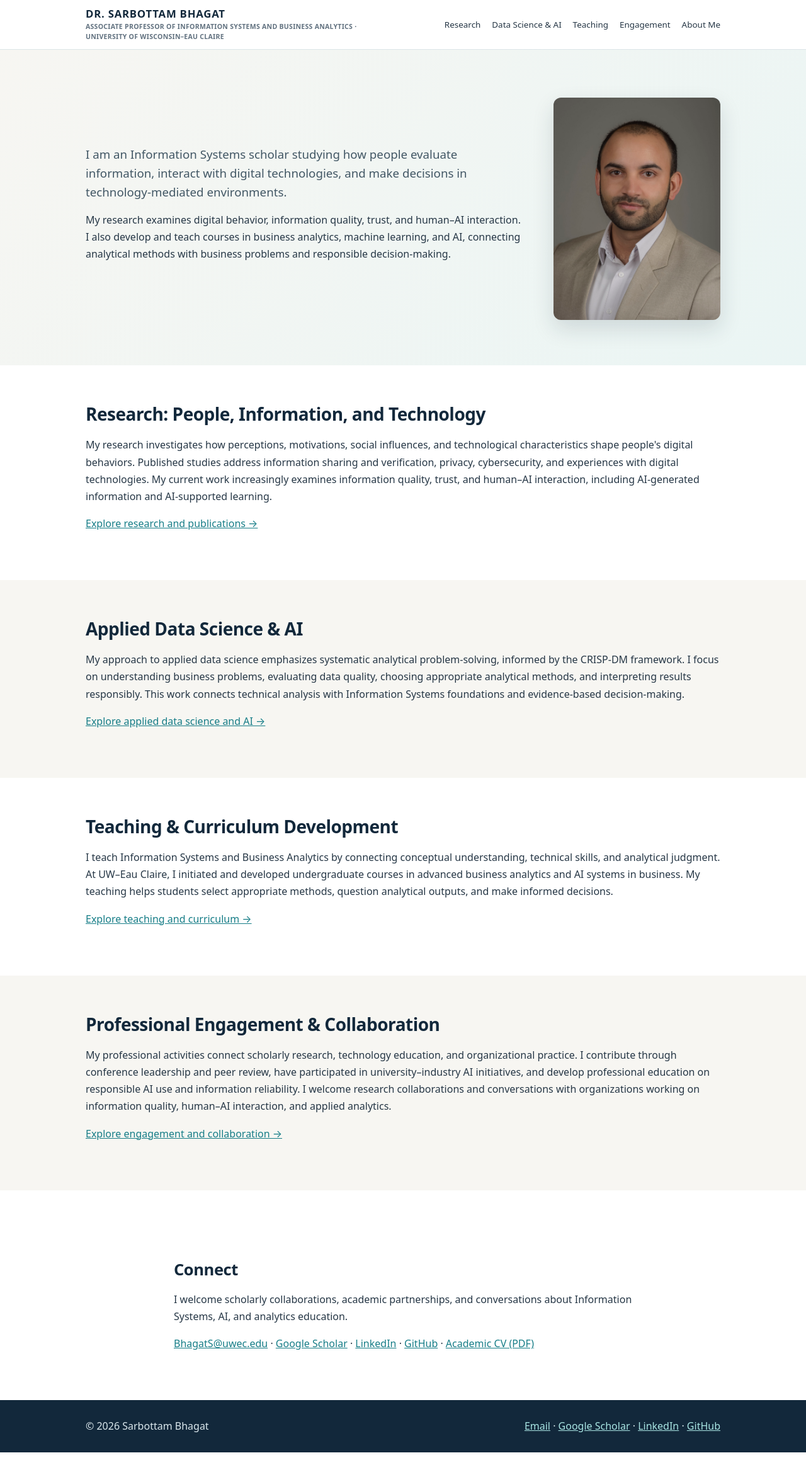
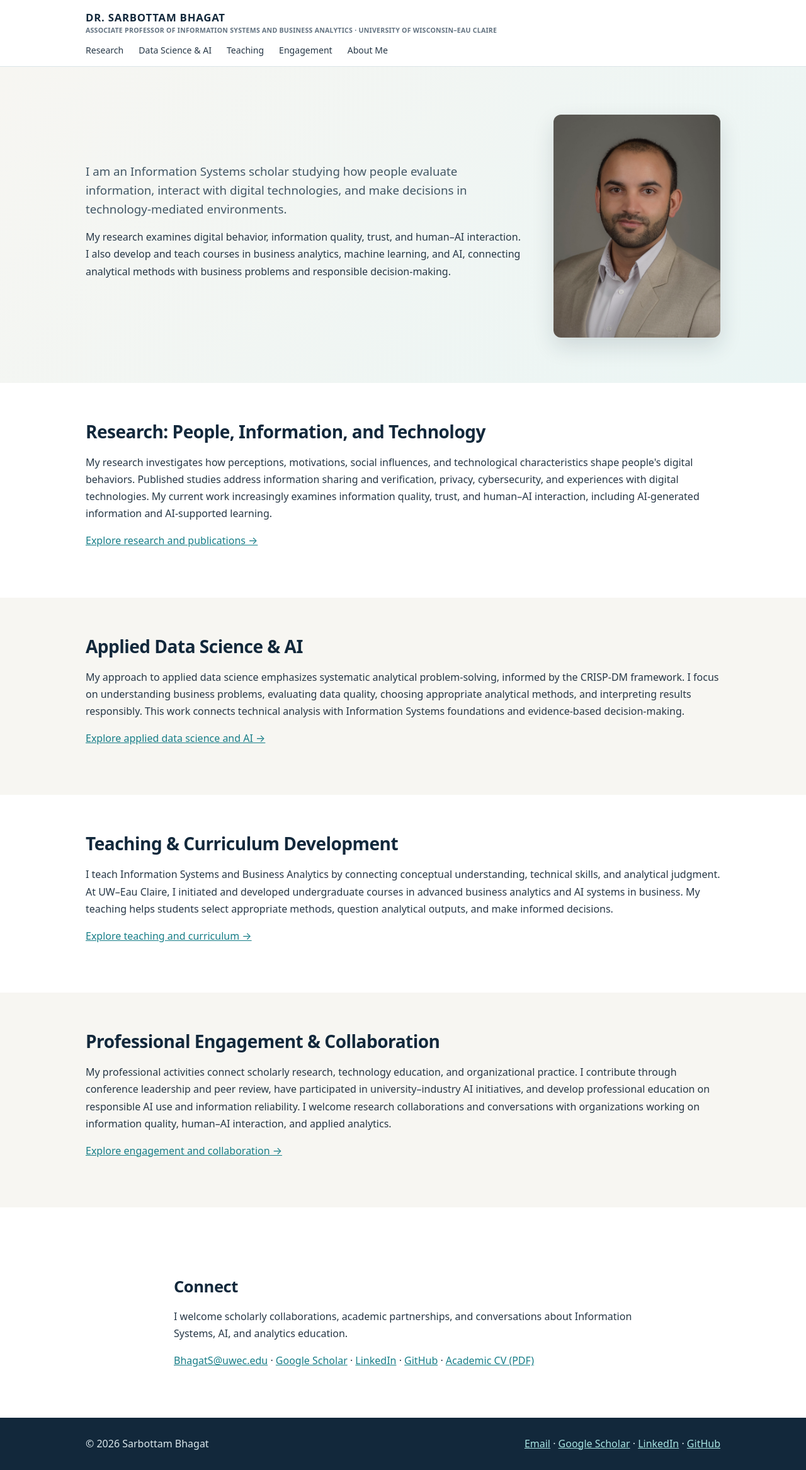
Before and after one commit to sarbottambhagat/sarbottambhagat.github.io, a Jekyll site: the page built from index.md, in a window 1280 px wide. Shown: the whole page at 63% size. Built offline with Jekyll 4.4.1, drawn with Linux system fonts in a browser that asks for light colours; before the commit the page ends 2306 px from its top, so only the background shows below that.

Commit message:
Prevent orphaned navigation links with stable full-width header rows

```diff
--- a/assets/css/style.css
+++ b/assets/css/style.css
@@ -82,3 +82,16 @@ p{margin:0 0 16px}
 .content>h2{font-size:clamp(1.4rem,2.2vw,1.6rem)}
 .content>h3{font-size:1.13rem}
 .content>.lead{font-size:1.08rem}
+
+/* Stable shared header: keep the entire navigation together on its own row.
+   The 1060px content container cannot reliably fit the long academic identity
+   alongside five links, even on a wide viewport. */
+.site-header .nav{display:flex;flex-direction:column;align-items:stretch;justify-content:center;gap:13px;padding-top:17px;padding-bottom:16px}
+.site-header .brand{flex:none;max-width:100%;width:100%}
+.site-header .links{display:flex;width:100%;flex:none;flex-wrap:wrap;justify-content:flex-start;align-items:center;gap:10px 24px}
+.site-header .links a{font-size:.88rem;white-space:nowrap}
+@media(max-width:680px){
+ .site-header .nav{gap:12px;padding-top:14px;padding-bottom:14px}
+ .site-header .links{gap:10px 16px}
+ .site-header .links a{font-size:.84rem}
+}
```
